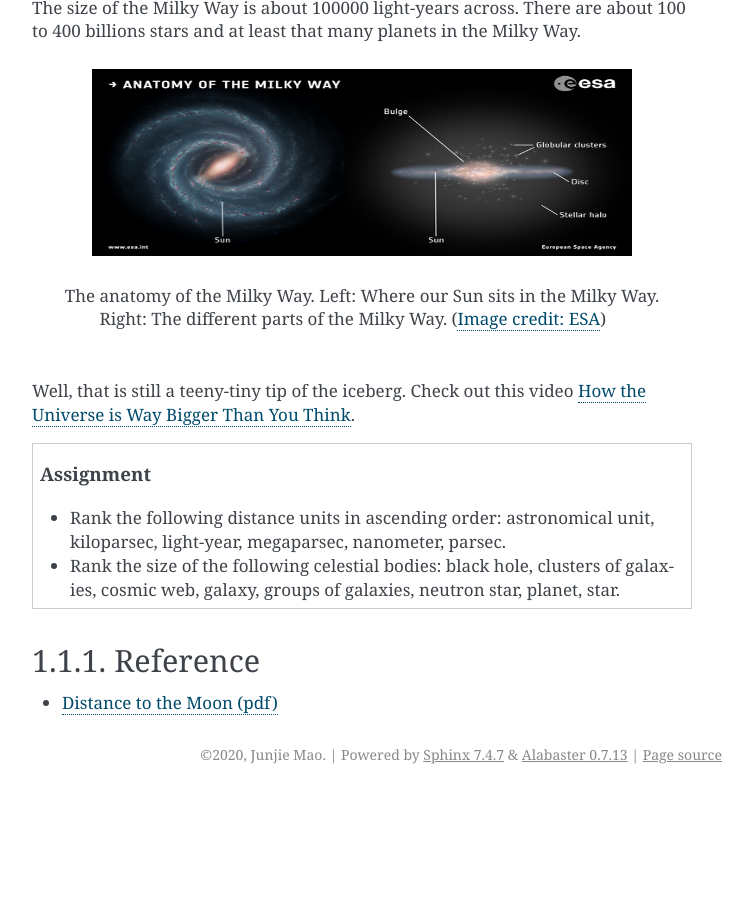
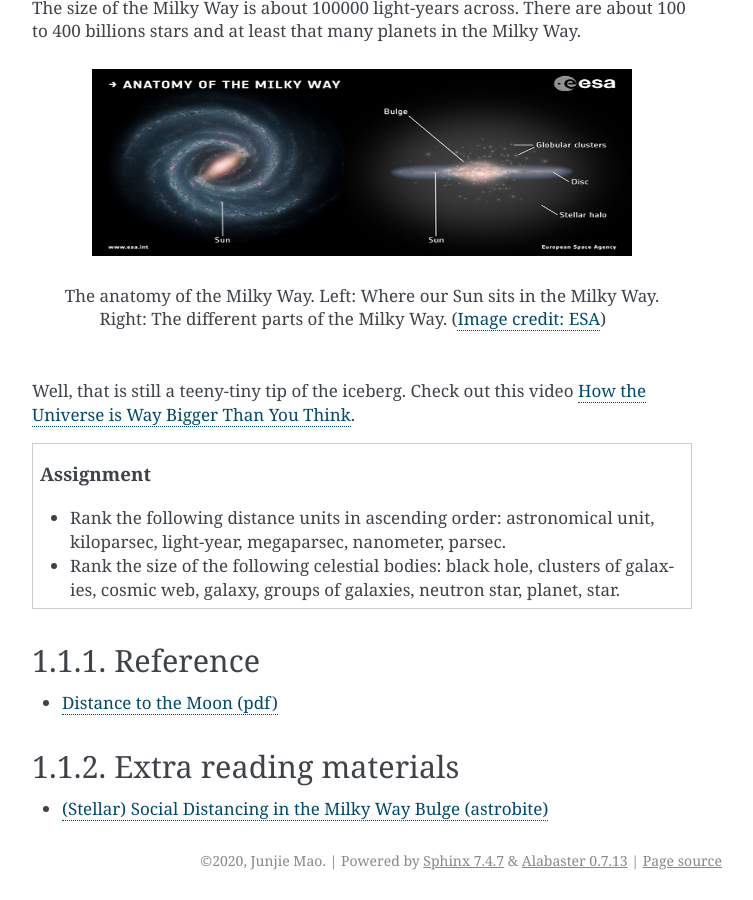
Before and after one commit to jmao2014/teaching, a Sphinx documentation site: the page built from docs/source/astroph/infuniv.rst, in a window 1280 px wide and 900 px high, scrolled down 991 px. Shown: the whole window, without its empty margins (388-1141 px from the left). Built offline with Sphinx 7.4.7, drawn with Linux system fonts in a browser that asks for light colours; before the commit the page ends 1785 px from its top, so only the background shows below that; some of the changed text lies outside the part shown.

Commit message:
add an astrobite on the stellar distance as an extra reading material

```diff
--- a/docs/source/astroph/infuniv.rst
+++ b/docs/source/astroph/infuniv.rst
@@ -71,3 +71,8 @@ Reference
 -------------
 - `Distance to the Moon (pdf)
   <https://www.nasa.gov/sites/default/files/files/Distance_to_the_Moon.pdf>`_
+
+Extra reading materials
+---------------------------
+- `(Stellar) Social Distancing in the Milky Way Bulge (astrobite)
+  <https://astrobites.org/2020/06/16/milkyway-encounters/>`_
```
